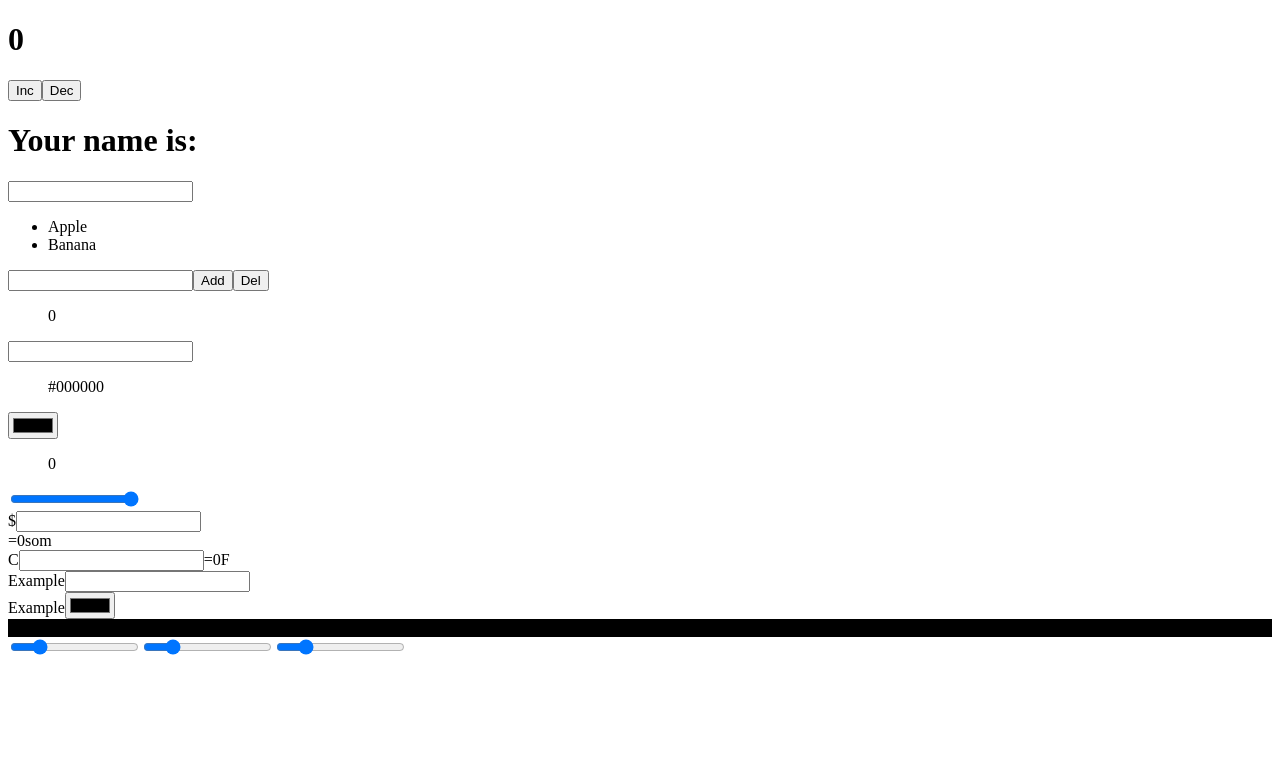
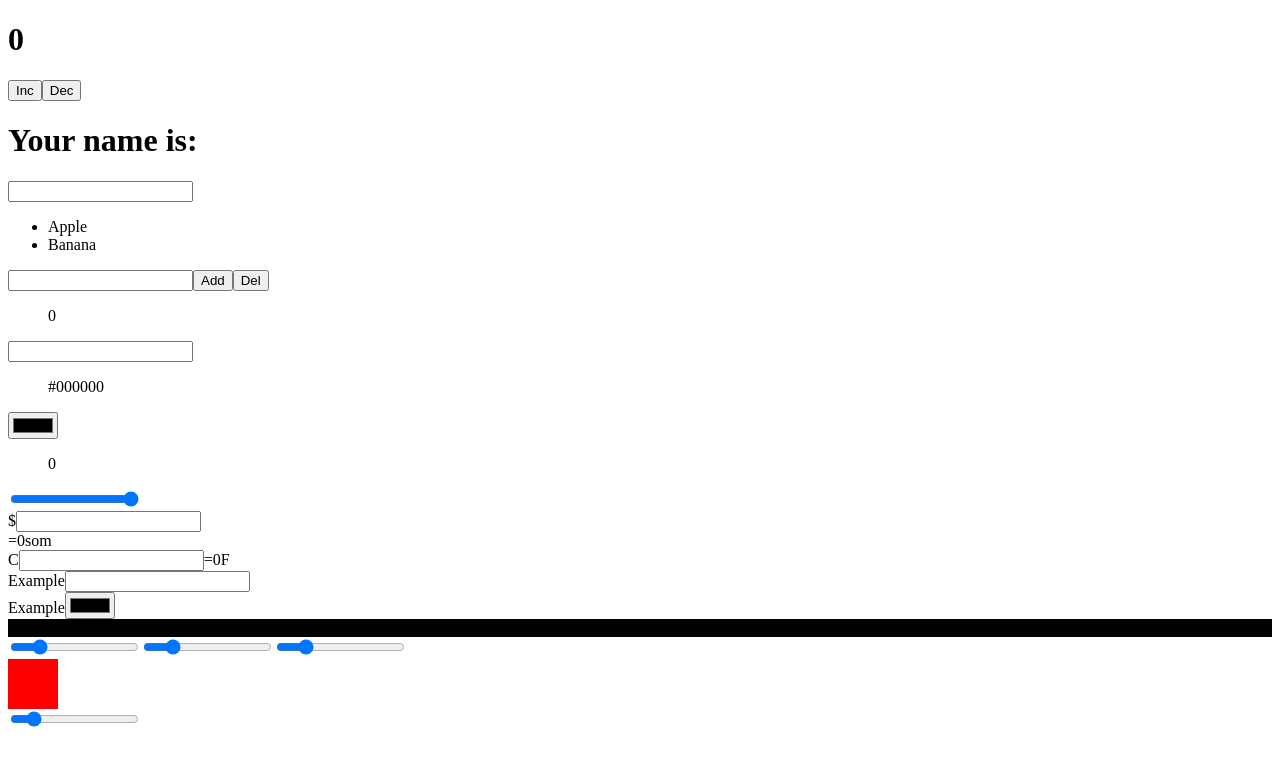
Before and after one commit to YntyCtrl/my-first-app, a React (Create React App) app: page / in a window 1280 px wide. Shown: the top 766 px of the page. Built offline with nearby package versions, Linux system fonts and the light colour scheme.

Commit message:
example Transform

```diff
--- a/src/App.js
+++ b/src/App.js
@@ -16,6 +16,7 @@ const { default: Temp } = require("./components/Temp");
 const { default: Upper } = require("./components/Upper");
 const { default: Wealth } = require("./components/Wealth");
 const { default: ColorSlider } = require("./components/ColorSlider");
+const { default: Transform } = require("./components/Transform");
 
 
 
@@ -42,6 +43,7 @@ function App() {
       <Fontsize/>
       <Color/>
       <ColorSlider/>
+      <Transform/>
     </div>
   );
 }
--- /dev/null
+++ b/src/components/Transform.js
@@ -0,0 +1,26 @@
+const { useState } = require("react")
+
+function Transform({value }){
+
+
+    const [degree, setDegree] = useState(0);
+
+
+
+    // for (let i = 0; i <massive.length; i++) {
+    //     list.push(<li>{massive[i]}</li>)
+    // }
+
+
+
+    return <div className="example-5">
+             <div style={{backgroundColor:'red', height: "50px", width:"50px", transform: `rotate(${degree}deg)`}}></div>
+            <input type="range" max="360"  onInput={(event) => setDegree(event.target.value)}/>
+
+
+
+    </div>
+
+}
+
+export default Transform;
```
Also changed, not shown: src/components/InputLength copy.js (added, +26 -0 lines).
